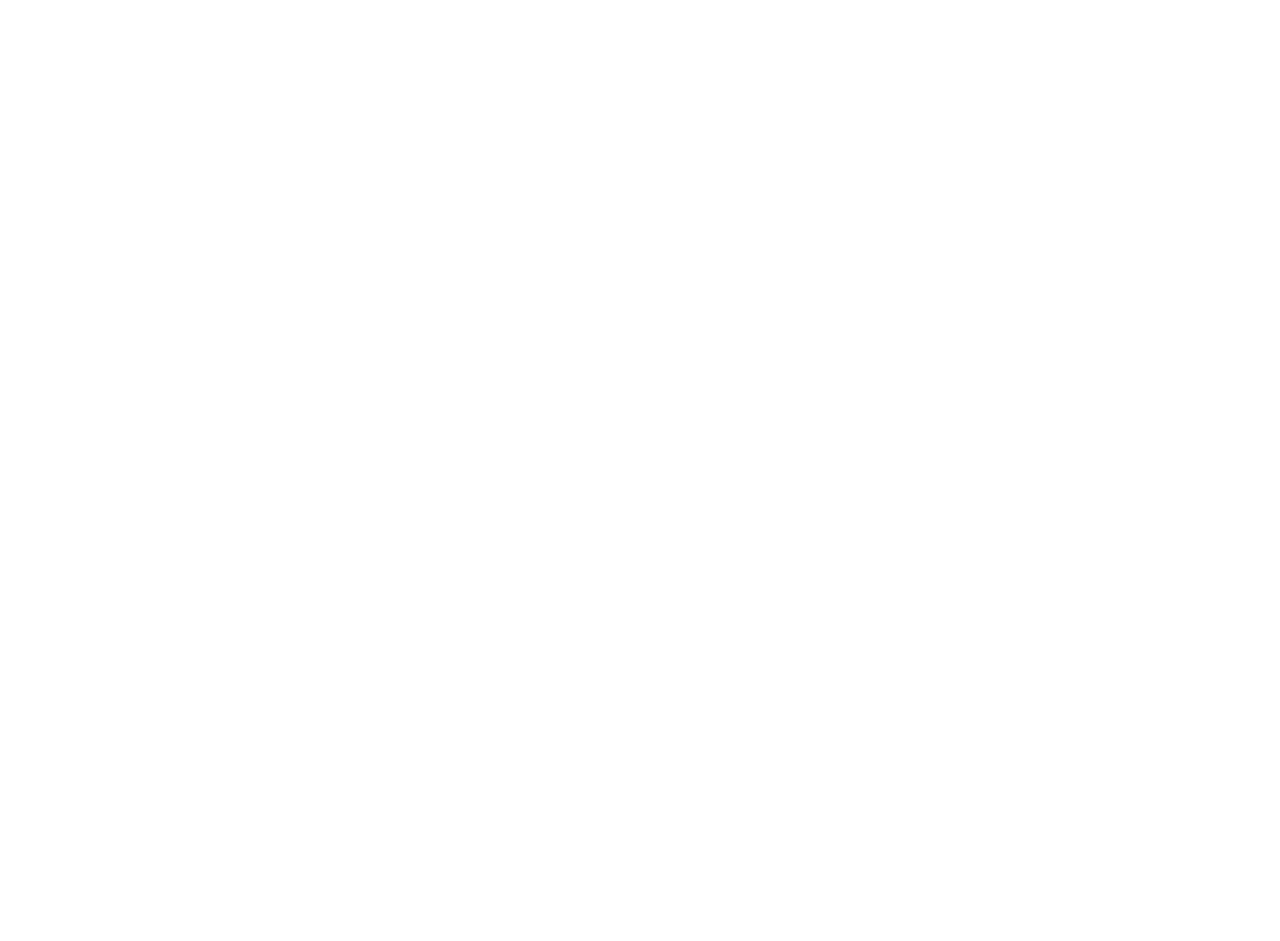
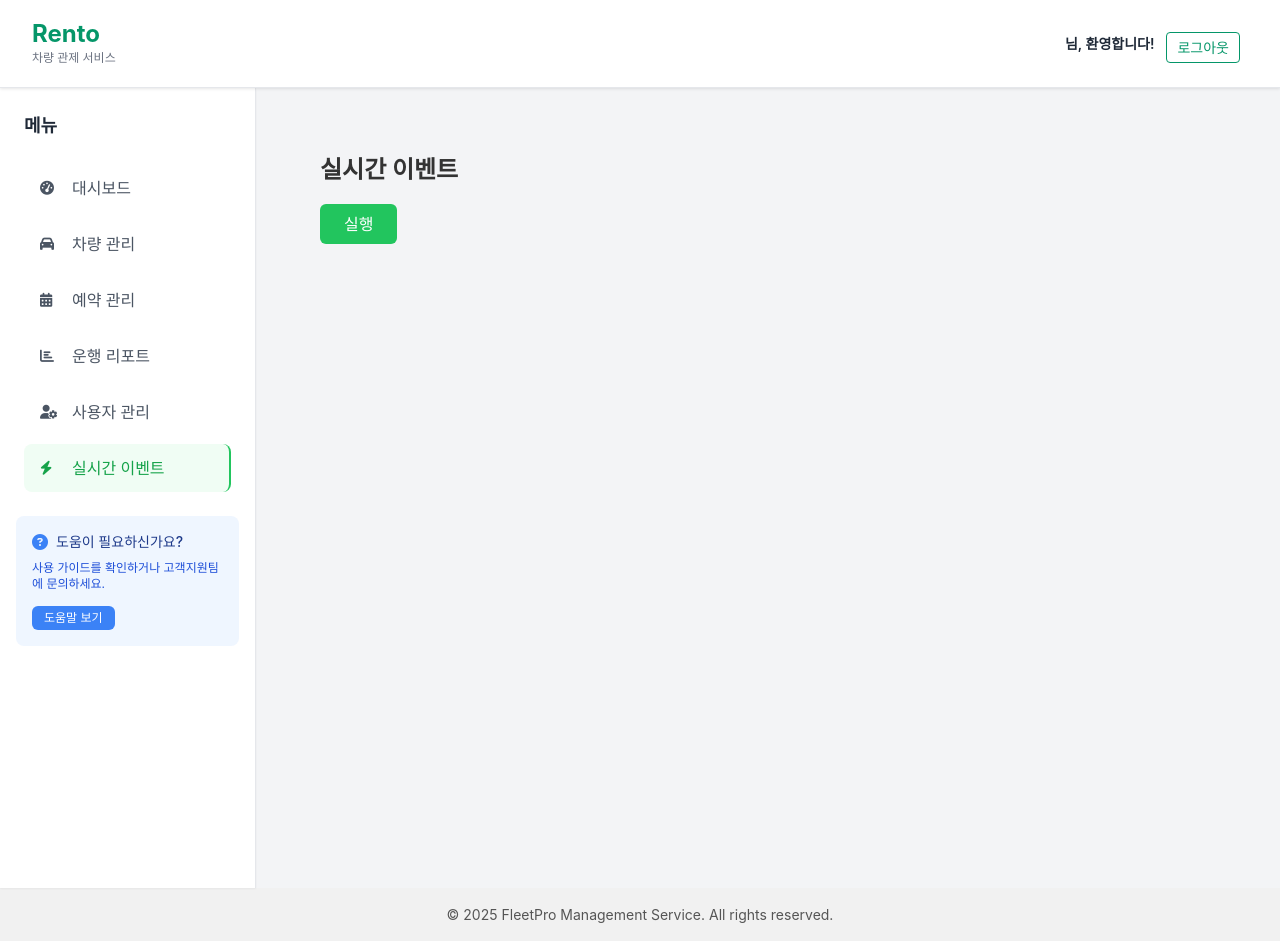
Before and after one commit to ehouse16/KBE5-Rento-FE, a React (Create React App) app in the folder frontend/: page /realtime-event in a window 1280 px wide. Before the commit this address had no page. Before the commit the page ends 800 px from the top, so only its background shows below. Built offline with nearby package versions, Linux system fonts and the light colour scheme.

Commit message:
feat: 실시간  이벤트 데이터 로그 출력 페이지 작성

```diff
--- a/frontend/package.json
+++ b/frontend/package.json
@@ -3,7 +3,6 @@
   "version": "0.1.0",
   "private": true,
   "dependencies": {
-    "@craco/craco": "^7.1.0",
     "@fortawesome/fontawesome-free": "^6.7.2",
     "@testing-library/dom": "^10.4.0",
     "@testing-library/jest-dom": "^6.6.3",
@@ -47,6 +46,7 @@
     ]
   },
   "devDependencies": {
+    "@craco/craco": "^7.1.0",
     "autoprefixer": "^10.4.17",
     "postcss": "^8.4.35"
   },
--- a/frontend/src/App.tsx
+++ b/frontend/src/App.tsx
@@ -12,6 +12,7 @@
 import DriveListPage from './components/pages/DriveListPage';
 import DriveDetailPage from './components/drive/DriveDetailPage';
 import VehicleDetailPage from './components/vehicle/VehicleDetailPage';
+import RealTimeEventPage from './components/pages/RealTimeEventPage';
 
 function App() {
   return (
@@ -45,6 +46,14 @@
           <Route path="/vehicles/:vehicleId" element={<VehicleDetailPage />} />
           <Route path="/drives" element={<DriveListPage />} />
           <Route path="/drives/:driveId" element={<DriveDetailPage />} />
+          <Route
+            path="/realtime-event"
+            element={
+              <Layout>
+                <RealTimeEventPage />
+              </Layout>
+            }
+          />
           {/* 다른 인증 이후 페이지들도 동일하게 Layout 감싸기! */}
         </Routes>
       </Router>
--- a/frontend/src/components/Sidebar.jsx
+++ b/frontend/src/components/Sidebar.jsx
@@ -35,6 +35,12 @@
       label: "사용자 관리",
       icon: "fas fa-user-cog",
       path: "/users"
+    },
+    {
+      id: "realtime-event",
+      label: "실시간 이벤트",
+      icon: "fas fa-bolt",
+      path: "/realtime-event"
     },
   ];
 
--- /dev/null
+++ b/frontend/src/components/pages/RealTimeEventPage.tsx
@@ -0,0 +1,65 @@
+import React, { useEffect, useState, useRef } from 'react';
+import axios from 'axios';
+
+interface EventData {
+  id: number;
+  [key: string]: any;
+}
+
+const API_URL = 'https://api.rento.world/api/events/cycle-info/get-list';
+
+const RealTimeEventPage: React.FC = () => {
+  const [events, setEvents] = useState<EventData[]>([]);
+  const [isRunning, setIsRunning] = useState(false);
+  const intervalRef = useRef<NodeJS.Timeout | null>(null);
+
+  useEffect(() => {
+    if (isRunning) {
+      fetchEvents(); // 버튼 누르자마자 1회 호출
+      intervalRef.current = setInterval(fetchEvents, 10000);
+    } else {
+      setEvents([]); // 중지 시 이벤트 초기화
+      if (intervalRef.current) clearInterval(intervalRef.current);
+    }
+    return () => {
+      if (intervalRef.current) clearInterval(intervalRef.current);
+    };
+  }, [isRunning]);
+
+  const fetchEvents = async () => {
+    try {
+      const res = await axios.get(API_URL);
+      setEvents(res.data); // 새 데이터로만 갱신
+    } catch (err) {
+      console.error('이벤트 데이터 불러오기 실패:', err);
+    }
+  };
+
+  const handleStart = () => {
+    setIsRunning(true);
+  };
+
+  return (
+    <div style={{ padding: '2rem' }}>
+      <h2 style={{ fontSize: '1.5rem', fontWeight: 'bold', marginBottom: '1rem' }}>실시간 이벤트</h2>
+      {!isRunning ? (
+        <button onClick={handleStart} style={{ padding: '0.5rem 1.5rem', fontSize: '1rem', background: '#22c55e', color: '#fff', border: 'none', borderRadius: '6px', cursor: 'pointer' }}>
+          실행
+        </button>
+      ) : (
+        <ul style={{ maxHeight: '60vh', overflowY: 'auto', background: '#f9f9f9', borderRadius: '8px', padding: '1rem', marginTop: '1rem' }}>
+          {events.length === 0 && <li>이벤트가 없습니다.</li>}
+          {events.map((event, idx) => (
+            <li key={event.id || idx} style={{ marginBottom: '0.5rem', borderBottom: '1px solid #eee', paddingBottom: '0.5rem', fontSize: '0.9rem' }}>
+              {Object.entries(event).map(([key, value]) => (
+                <span key={key} style={{ marginRight: '1rem' }}><b>{key}:</b> {String(value)} </span>
+              ))}
+            </li>
+          ))}
+        </ul>
+      )}
+    </div>
+  );
+};
+
+export default RealTimeEventPage;
```
